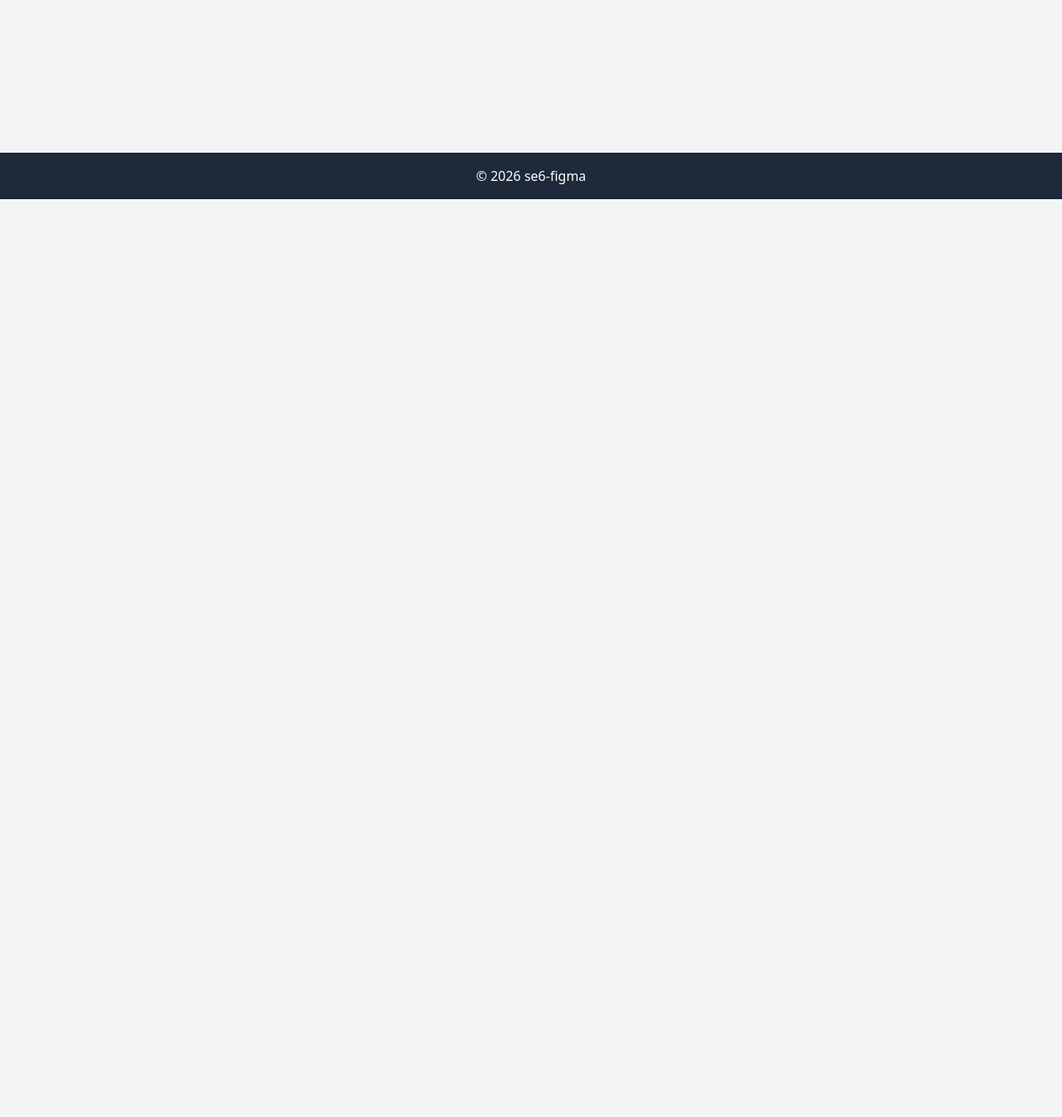
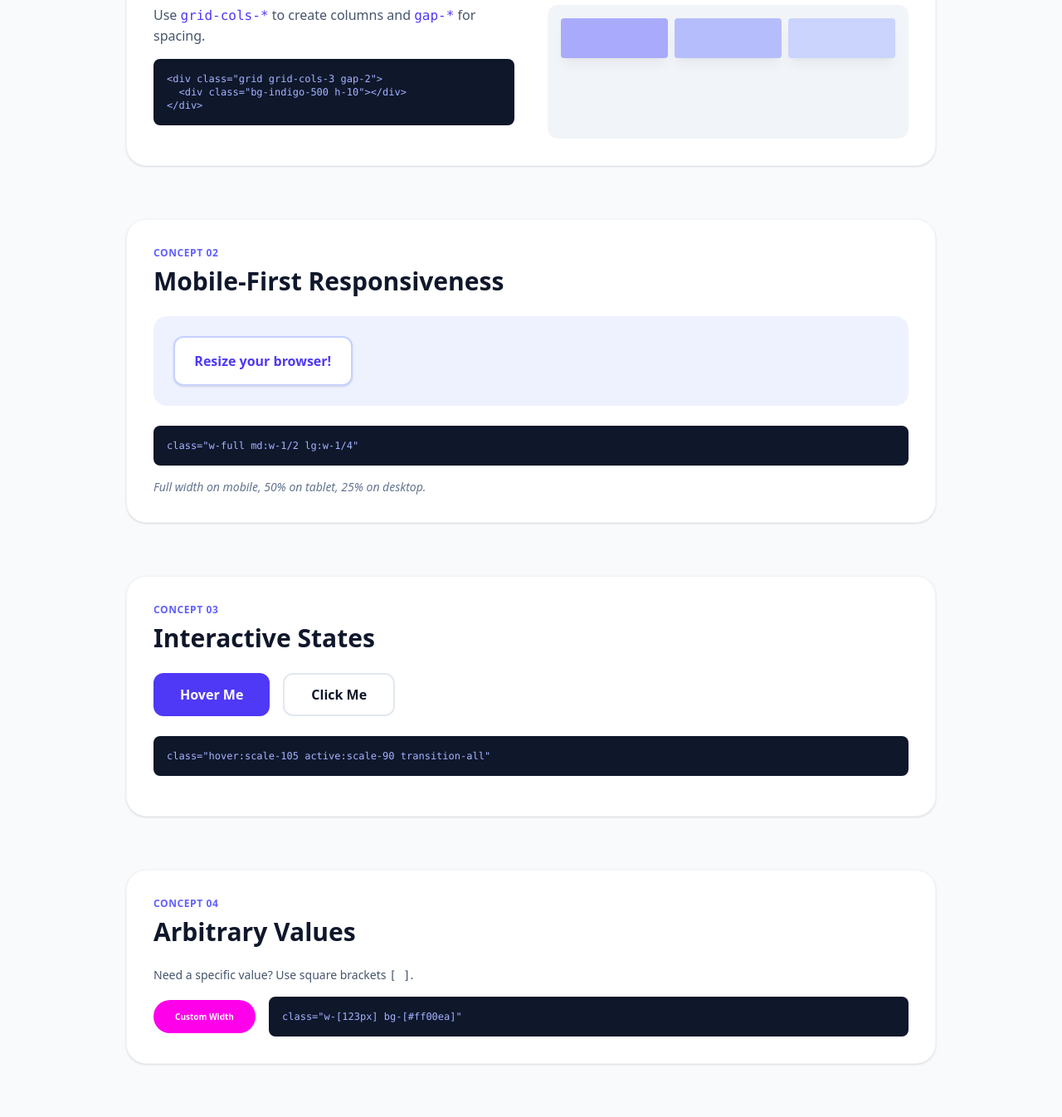
Before and after one commit to jaywee92/se6-figma, a plain HTML site: page index.html in a window 1280 px wide. Shown: the part 560-1906 px from the top of the page at 83% size. Before the commit the page ends 800 px from the top, so only its background shows below. Drawn offline with nearby package versions, Linux system fonts and the light colour scheme.

Commit message:
se6-figma tailwind skeleton

```diff
--- a/index.html
+++ b/index.html
@@ -1,25 +1,127 @@
 <!DOCTYPE html>
-<html lang="de">
+<html lang="en">
 
 <head>
     <meta charset="UTF-8">
     <meta name="viewport" content="width=device-width, initial-scale=1.0">
-    <title>se6-figma</title>
+    <title>Tailwind Learning Platform | SE-6 Group Project</title>
+
     <script src="https://cdn.jsdelivr.net/npm/@tailwindcss/browser@4"></script>
+
+    <style type="text/tailwindcss">
+        @layer components {
+            .code-block {
+                @apply bg-slate-900 text-indigo-300 p-4 rounded-lg font-mono text-xs mb-4 shadow-inner;
+            }
+            .learning-section {
+                @apply mb-16 p-8 bg-white rounded-3xl shadow-sm border border-slate-100 hover:border-indigo-200 transition-colors;
+            }
+            .label {
+                @apply text-xs font-bold uppercase tracking-wider text-indigo-500 mb-2 block;
+            }
+        }
+    </style>
 </head>
 
-<body class="bg-gray-100 text-gray-900 flex flex-col min-h-screen">
+<body class="bg-slate-50 text-slate-900 font-sans antialiased scroll-smooth">
 
-    <header class="bg-white shadow p-4">
-        <h1 class="text-2xl font-bold text-blue-600">se6-figma</h1>
+    <nav class="bg-white/80 backdrop-blur-md sticky top-0 z-50 border-b border-slate-200">
+        <div class="max-w-6xl mx-auto px-6 py-4 flex justify-between items-center">
+            <span class="text-2xl font-black text-indigo-600 tracking-tighter">TAILWIND.LAB</span>
+            <div class="hidden md:flex space-x-6">
+                <a href="#layout" class="text-sm font-medium hover:text-indigo-600 transition">Layout</a>
+                <a href="#spacing" class="text-sm font-medium hover:text-indigo-600 transition">Spacing</a>
+                <a href="#states" class="text-sm font-medium hover:text-indigo-600 transition">States</a>
+            </div>
+        </div>
+    </nav>
+
+    <header class="py-20 px-6 text-center">
+        <h1 class="text-5xl md:text-7xl font-black mb-6 tracking-tight">
+            Learn <span class="text-indigo-600">Tailwind</span> <br>by Building.
+        </h1>
+        <p class="max-w-2xl mx-auto text-xl text-slate-500">
+            This project is our internal learning platform. Use these sections as a reference for our group work.
+        </p>
     </header>
 
-    <main class="flex-grow p-8">
-        <p class="text-lg">Attention Attention</p>
+    <main class="max-w-5xl mx-auto px-6 pb-20">
+
+        <section id="layout" class="learning-section">
+            <span class="label">Concept 01</span>
+            <h2 class="text-3xl font-bold mb-6">Layout Systems (Flex & Grid)</h2>
+            <div class="grid md:grid-cols-2 gap-10">
+                <div>
+                    <p class="text-slate-600 mb-4">Use <code class="text-indigo-600">grid-cols-*</code> to create
+                        columns and <code class="text-indigo-600">gap-*</code> for spacing.</p>
+                    <div class="code-block">
+                        &lt;div class="grid grid-cols-3 gap-2"&gt;<br>
+                        &nbsp;&nbsp;&lt;div class="bg-indigo-500 h-10"&gt;&lt;/div&gt;<br>
+                        &lt;/div&gt;
+                    </div>
+                </div>
+                <div class="grid grid-cols-3 gap-2 bg-slate-100 p-4 rounded-xl">
+                    <div class="bg-indigo-500 h-12 rounded shadow-lg animate-pulse"></div>
+                    <div class="bg-indigo-400 h-12 rounded shadow-lg animate-pulse delay-75"></div>
+                    <div class="bg-indigo-300 h-12 rounded shadow-lg animate-pulse delay-150"></div>
+                </div>
+            </div>
+        </section>
+
+        <section id="responsive" class="learning-section">
+            <span class="label">Concept 02</span>
+            <h2 class="text-3xl font-bold mb-6">Mobile-First Responsiveness</h2>
+            <div class="bg-indigo-50 p-6 rounded-2xl mb-6">
+                <div
+                    class="w-full md:w-1/2 lg:w-1/4 bg-white p-4 rounded-xl shadow-sm text-center font-bold text-indigo-600 border-2 border-indigo-200">
+                    Resize your browser!
+                </div>
+            </div>
+            <div class="code-block">
+                class="w-full md:w-1/2 lg:w-1/4"
+            </div>
+            <p class="text-sm text-slate-500 italic">Full width on mobile, 50% on tablet, 25% on desktop.</p>
+        </section>
+
+        <section id="states" class="learning-section">
+            <span class="label">Concept 03</span>
+            <h2 class="text-3xl font-bold mb-6">Interactive States</h2>
+            <div class="flex flex-wrap gap-4">
+                <button
+                    class="bg-indigo-600 text-white px-8 py-3 rounded-xl font-bold hover:bg-slate-900 hover:scale-105 transition-all duration-300 cursor-pointer">
+                    Hover Me
+                </button>
+                <button
+                    class="bg-white border-2 border-slate-200 text-slate-900 px-8 py-3 rounded-xl font-bold active:scale-90 transition-all cursor-pointer">
+                    Click Me
+                </button>
+            </div>
+            <div class="mt-6 code-block">
+                class="hover:scale-105 active:scale-90 transition-all"
+            </div>
+        </section>
+
+        <section id="custom" class="learning-section">
+            <span class="label">Concept 04</span>
+            <h2 class="text-3xl font-bold mb-6">Arbitrary Values</h2>
+            <p class="text-slate-600 mb-4 text-sm">Need a specific value? Use square brackets <code>[ ]</code>.</p>
+            <div class="flex items-center gap-4">
+                <div
+                    class="w-[123px] h-[40px] bg-[#ff00ea] rounded-full flex items-center justify-center text-[10px] text-white font-black">
+                    Custom Width
+                </div>
+                <div class="code-block mb-0 flex-grow">
+                    class="w-[123px] bg-[#ff00ea]"
+                </div>
+            </div>
+        </section>
+
     </main>
 
-    <footer class="bg-gray-800 text-white p-4 text-center">
-        &copy; 2026 se6-figma
+    <footer class="bg-white border-t border-slate-200 py-12 text-center">
+        <p class="text-slate-400 text-sm">
+            Group Project SE-6 | Presentation: Wednesday 11:00am
+        </p>
     </footer>
 
 </body>
```
